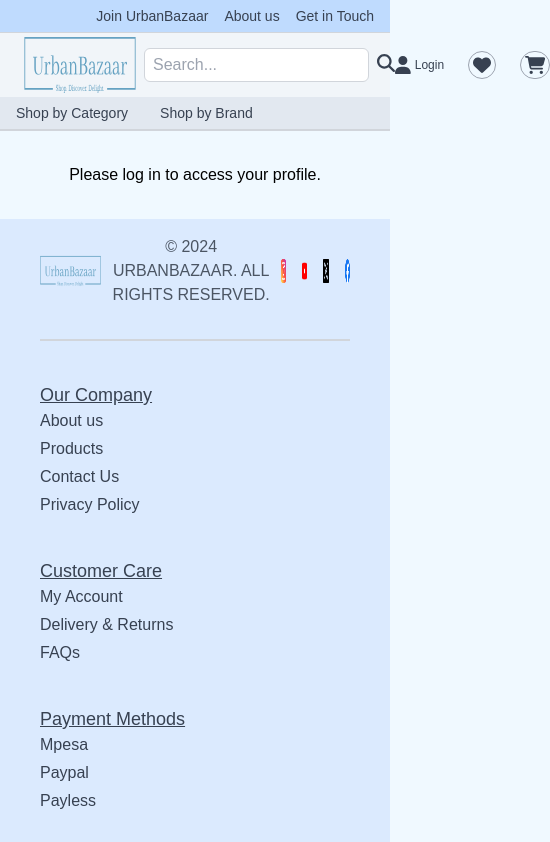
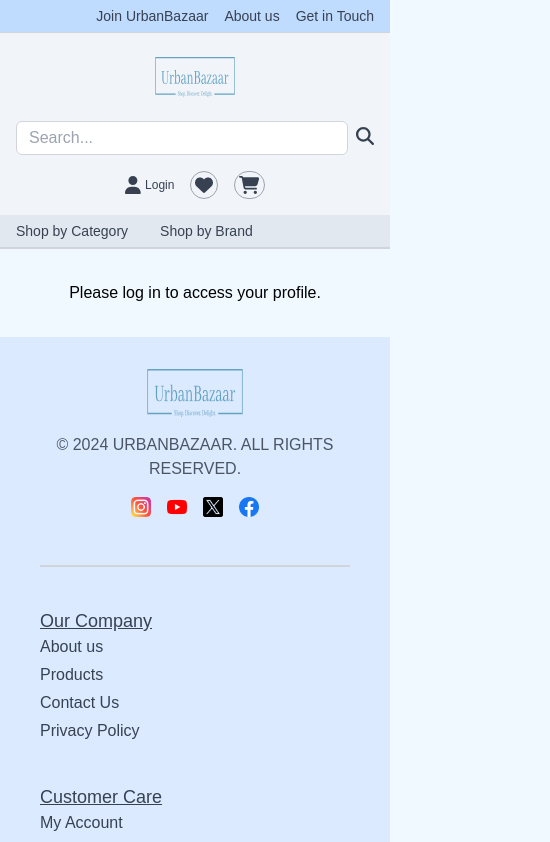
Before and after one commit to SylviaT01/UrbanBazaar, a React (Create React App) app in the folder frontend-urban-bazaar/: page /userprofile/relatedproducts in a window 390 px wide. Shown: the top 842 px of the page, 550 px wide, since content can reach past the window. Built offline with nearby package versions, Linux system fonts and the light colour scheme.

Commit message:
Make Min navbar and the upeer part of the footer responsive

```diff
--- a/frontend-urban-bazaar/src/components/Footer.jsx
+++ b/frontend-urban-bazaar/src/components/Footer.jsx
@@ -30,26 +30,29 @@ const Footer = () => {
     return (
         <footer className="text-black py-4 bg-blue-100">
             <div className="container mx-auto px-10">
-                <div className="flex justify-between items-center">
-                    <Link to="/">
-                        <img src={logo} alt="UrbanBazaar Logo" className="h-16" />
+                <div className="flex flex-col md:flex-row md:justify-between items-center p-4">
+                    <Link to="/" className="mb-4 md:mb-0">
+                        <img src={logo} alt="UrbanBazaar Logo" className="h-12 md:h-16" />
                     </Link>
-                    <p className="text-gray-600 font-medium text-center">© 2024 URBANBAZAAR. ALL RIGHTS RESERVED.</p>
-                    <div className="flex items-center gap-4">
+                    <p className="text-gray-600 font-medium text-center mb-4 md:mb-0">
+                        © 2024 URBANBAZAAR. ALL RIGHTS RESERVED.
+                    </p>
+                    <div className="flex flex-wrap gap-4 justify-center md:justify-end">
                         <a href="https://instagram.com" target="_blank" rel="noopener noreferrer" className="text-gray-600 hover:text-blue-400">
-                            <img src={instagramIcon} alt="Instagram" className="h-6 w-6" />
+                            <img src={instagramIcon} alt="Instagram" className="h-5 w-5 md:h-6 md:w-6" />
                         </a>
                         <a href="https://youtube.com" target="_blank" rel="noopener noreferrer" className="text-gray-600 hover:text-blue-400">
-                            <img src={youtubeIcon} alt="YouTube" className="h-6 w-6" />
+                            <img src={youtubeIcon} alt="YouTube" className="h-5 w-5 md:h-6 md:w-6" />
                         </a>
                         <a href="https://twitter.com" target="_blank" rel="noopener noreferrer" className="text-gray-600 hover:text-blue-400">
-                            <img src={twitterIcon} alt="Twitter" className="h-6 w-6" />
+                            <img src={twitterIcon} alt="Twitter" className="h-5 w-5 md:h-6 md:w-6" />
                         </a>
                         <a href="https://facebook.com" target="_blank" rel="noopener noreferrer" className="text-gray-600 hover:text-blue-400">
-                            <img src={facebookIcon} alt="Facebook" className="h-6 w-6" />
+                            <img src={facebookIcon} alt="Facebook" className="h-5 w-5 md:h-6 md:w-6" />
                         </a>
                     </div>
                 </div>
+
                 <hr className="my-8 border-t-2 border-gray-300" />
                 <div className="grid grid-cols-1 md:grid-cols-2 lg:grid-cols-4 gap-10 mt-10 mb-5">
                     <div className="footer-col-1 flex flex-col">
--- a/frontend-urban-bazaar/src/components/navItems.jsx
+++ b/frontend-urban-bazaar/src/components/navItems.jsx
@@ -49,7 +49,7 @@ export default function NavItems() {
       </div>
 
       <div className="bg-slate-100 border-b border-gray-300">
-        <div className="flex justify-between h-16 items-center px-4 sm:px-6 lg:px-8">
+        {/* <div className="flex justify-between h-16 items-center px-4 sm:px-6 lg:px-8">
           <div className="flex-shrink-0 flex items-center">
             <Link to="/" className="flex items-center">
               <img
@@ -93,7 +93,58 @@ export default function NavItems() {
               )}
             </Link>
           </div>
+        </div> */}
+        <div className="flex flex-col sm:flex-row justify-between h-auto sm:h-16 items-center px-4 sm:px-6 lg:px-8 py-4 sm:py-0">
+
+          <div className="flex-shrink-0 flex items-center mb-4 sm:mb-0">
+            <Link to="/" className="flex items-center">
+              <img
+                src={logo}
+                alt="UrbanBazaar Logo"
+                className="w-24 sm:w-32 h-auto p-2"
+              />
+            </Link>
+          </div>
+
+
+          <form onSubmit={handleSearchSubmit} className="flex items-center mb-4 sm:mb-0 w-full sm:w-auto">
+            <input
+              type="text"
+              placeholder="Search..."
+              value={searchQuery}
+              onChange={handleSearchChange}
+              className="px-3 py-1 border border-gray-300 rounded-md w-full sm:w-64"
+            />
+            <button type="submit" className="ml-2 text-gray-700">
+              <FontAwesomeIcon icon={faSearch} className="text-lg" />
+            </button>
+          </form>
+
+
+          <div className="flex items-center space-x-4 sm:space-x-6">
+            <Link to={accountLink} className="text-gray-700 hover:text-blue-700 flex items-center text-xs">
+              <FontAwesomeIcon icon={faUser} className="text-lg" />
+              <span className="ml-1">{authToken ? 'My Account' : 'Login'}</span>
+            </Link>
+            <Link to="/wishlist" className="text-gray-700 hover:text-blue-700 flex items-center relative">
+              <FontAwesomeIcon icon={faHeart} className="text-lg border border-gray-400 rounded-full p-1" />
+              {wishlist.length > 0 && (
+                <span className="absolute top-0 right-0 inline-block w-4 h-4 text-xs font-bold text-white bg-red-600 rounded-full text-center">
+                  {wishlist.length}
+                </span>
+              )}
+            </Link>
+            <Link to="/cart" className="text-gray-700 hover:text-blue-700 flex items-center relative">
+              <FontAwesomeIcon icon={faShoppingCart} className="text-lg border border-gray-400 rounded-full p-1" />
+              {cart.length > 0 && (
+                <span className="absolute top-0 right-0 inline-block w-4 h-4 text-xs font-bold text-white bg-red-600 rounded-full text-center">
+                  {cart.length}
+                </span>
+              )}
+            </Link>
+          </div>
         </div>
+
         <div className="bg-slate-200 h-8 w-full flex items-center">
           <div className="flex justify-start space-x-8 px-4 sm:px-6 lg:px-8">
             <Link to="/products" className="text-gray-700 font-medium text-sm hover:text-blue-700">
```
